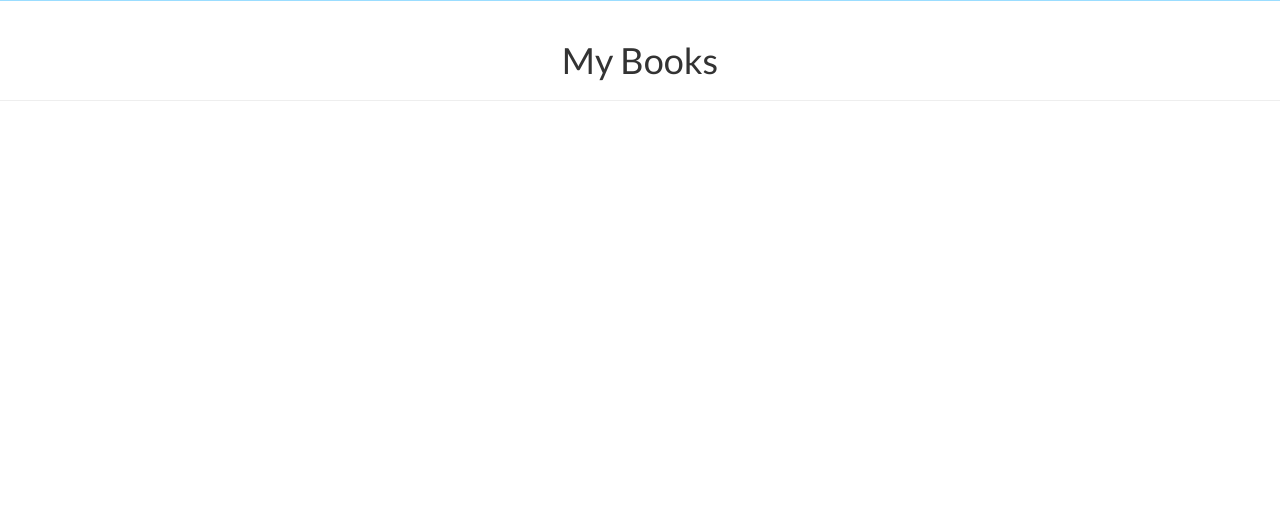
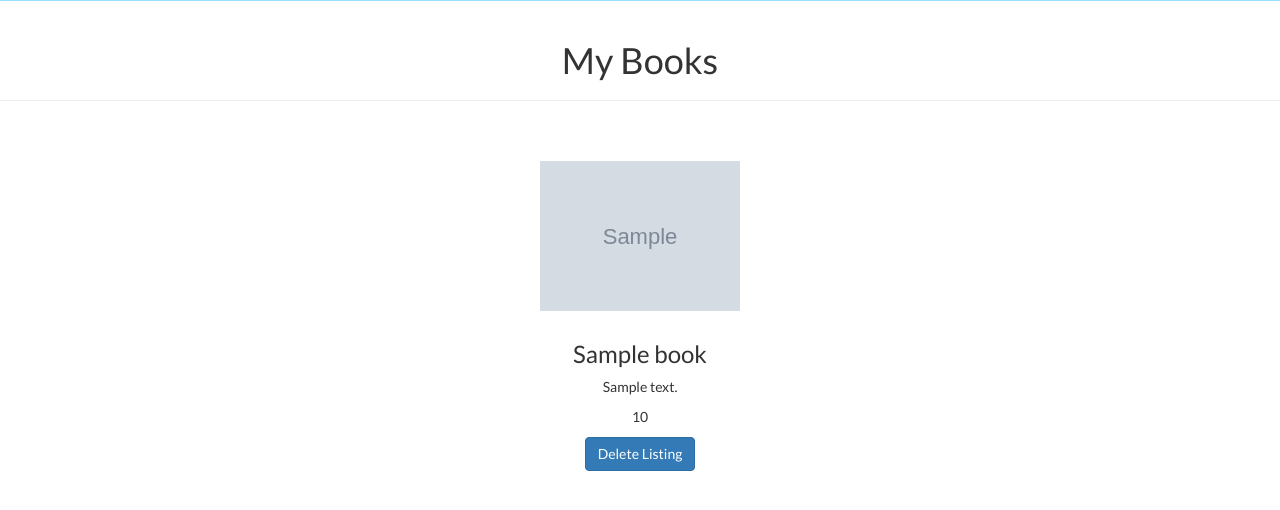
Before and after one commit to ADI-Labs/marketplace, a Flask app: template app/templates/myBooks.html in a window 1280 px wide. Shown: the part 266-776 px from the top of the page. Run offline with Flask 2, Linux system fonts and the light colour scheme; the template is opened without the code that fills it: most values are stand-ins (such as "Sample title", 1, 10 or a date in 2020); grey boxes marked "Sample" are stand-in pictures; some libraries are stand-ins or nearby versions.

Commit message:
Centered books

```diff
--- a/app/templates/myBooks.html
+++ b/app/templates/myBooks.html
@@ -6,25 +6,20 @@
         		<h1 style="text-align: center;">My Books</h1>
     		</div>
 
-            <!--This will end up being what flask iterates, adding the list of available books to the page-->
-            <div class="row">
+            <div class="container">
+                <div class="row" id="booklist">
                     {% for book in list_of_my_books %}
-                    {% if current_user.name == book.user_name %}
-                        <div class="col-md-4" id="booklist">
+                    <div class="center-block" id="columns">
                         <div style="display:inline-block;vertical-align:top;">
-                                <p><img src={{book.image}} alt="..."></p>
+                            <p><img src={{book.image}} alt="..." width=200px height=auto></p>
                         </div>
-                            <div style="display:inline-block;text-align: center;">
                             <h3>{{book.book_name}}</h3>
                             <p>{{ book.description }}</p>
-                                <p>{{ book.user_name }}</p>
-                                <p>{{ book.contact_info }}</p>
                             <p>{{ book.price }}</p>
-		                        <!--This GET method will remove a listing from the database-->
                             <p><a class = "btn btn-primary" role="button" methods="POST" action="booklist" href="/delete/{{book.book_name}}">Delete Listing</a></p>
                     </div>
-	                    </div>
-                    {% endif %}
                     {% endfor %}
                 </div>
+            </div>
+
         {% endblock%}
```
Lines whose indentation alone changed are shown as unchanged.
